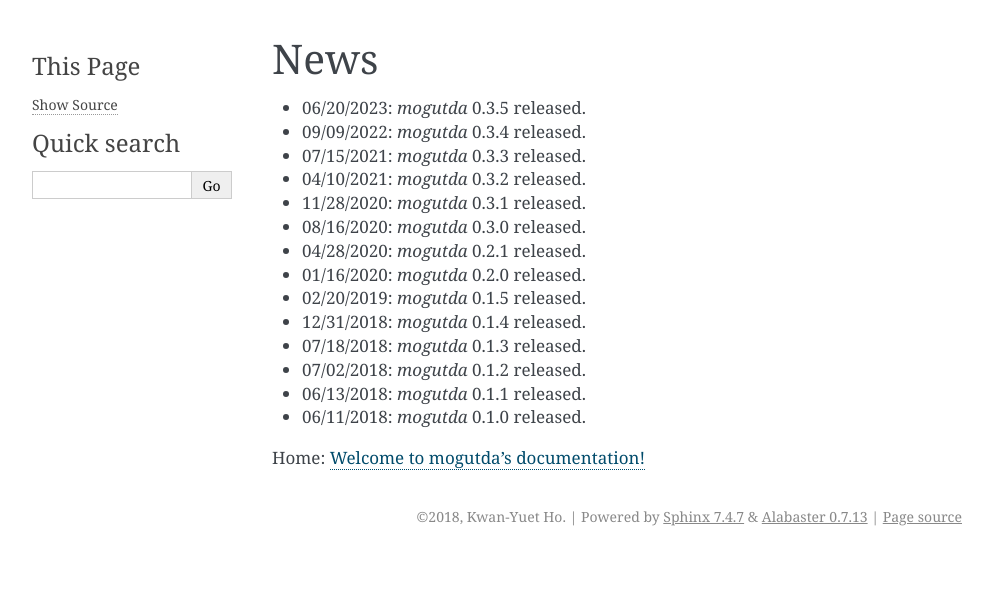
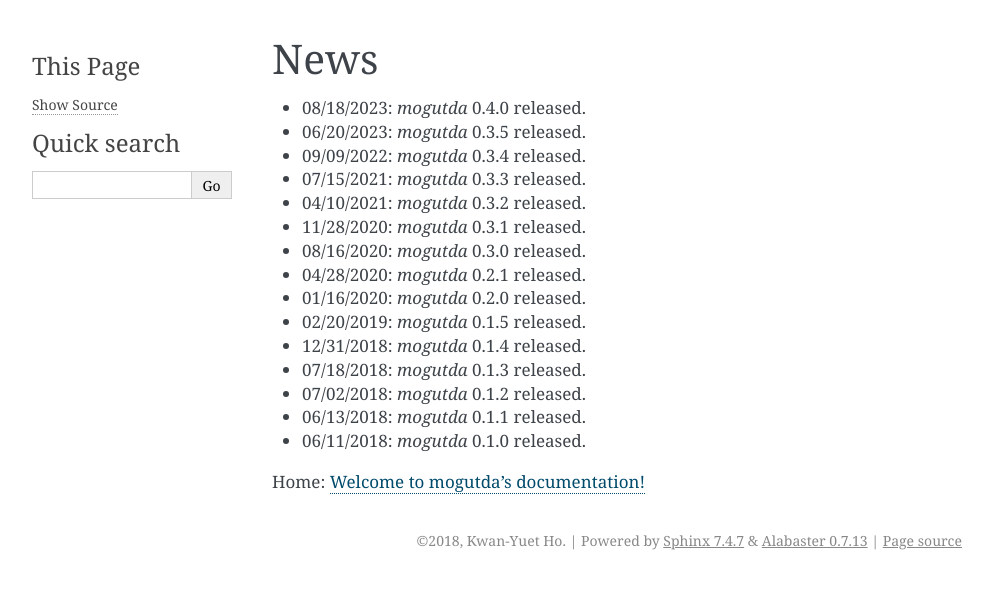
Before and after one commit to stephenhky/MoguTDA, a Sphinx documentation site: the page built from docs/news.rst, in a window 1280 px wide. Shown: the top 589 px of the page, without its empty margins (148-1141 px from the left). Built offline with Sphinx 7.4.7, drawn with Linux system fonts in a browser that asks for light colours; pages that are not in the unit, such as notebooks, are missing from menus.

Commit message:
released 0.4.0

```diff
--- a/docs/news.rst
+++ b/docs/news.rst
@@ -1,6 +1,7 @@
 News
 ====
 
+* 08/18/2023: `mogutda` 0.4.0 released.
 * 06/20/2023: `mogutda` 0.3.5 released.
 * 09/09/2022: `mogutda` 0.3.4 released.
 * 07/15/2021: `mogutda` 0.3.3 released.
--- a/setup.py
+++ b/setup.py
@@ -21,7 +21,7 @@
 
 
 setup(name='mogutda',
-      version="0.4.0a1",
+      version="0.4.0",
       description="Topological Data Analysis in Python",
       long_description=package_description(),
       long_description_content_type='text/markdown',
```
Also changed, not shown: README.md (+1 -0 lines).
